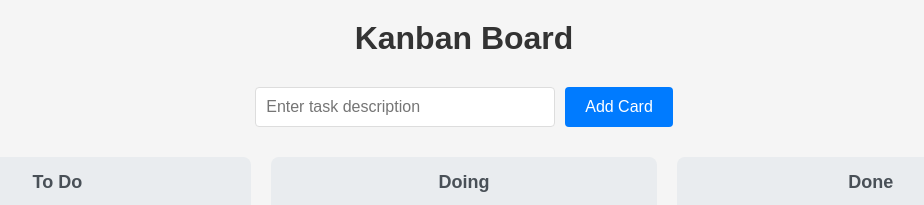
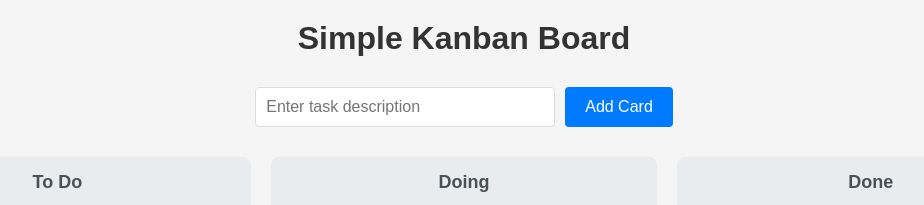
Before and after one commit to 0xRuangsak/kanban-board, a plain HTML site: page index.html in a window 1280 px wide. Shown: the whole page, without its empty margins (176-1100 px from the left). Drawn offline with Linux system fonts and the light colour scheme.

Commit message:
simple board

```diff
--- a/index.html
+++ b/index.html
@@ -8,7 +8,7 @@
 </head>
 <body>
     <div class="kanban-board">
-        <h1>Kanban Board</h1>
+        <h1>Simple Kanban Board</h1>
 
         <div class="add-card-section">
             <input type="text" id="cardInput" placeholder="Enter task description">
```
